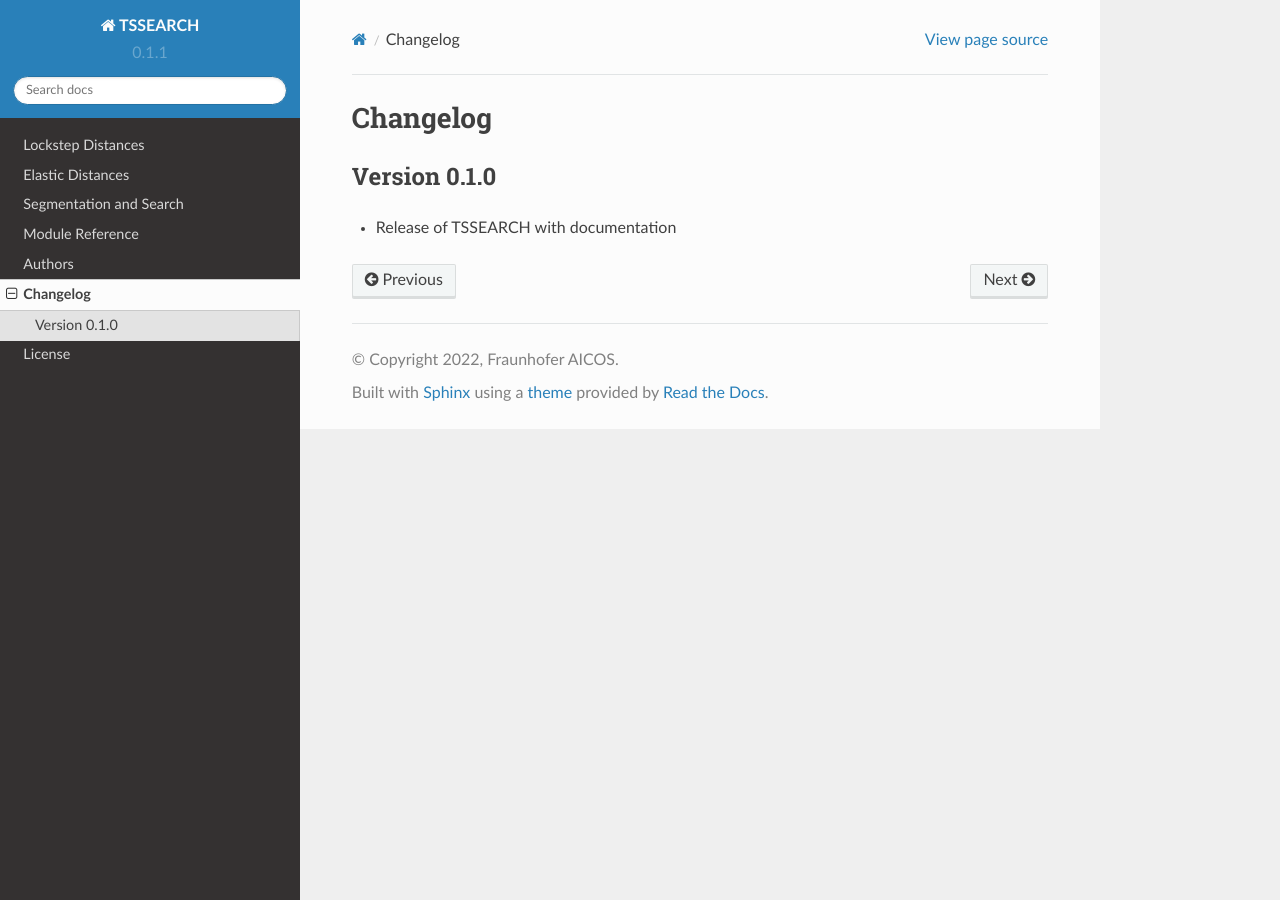
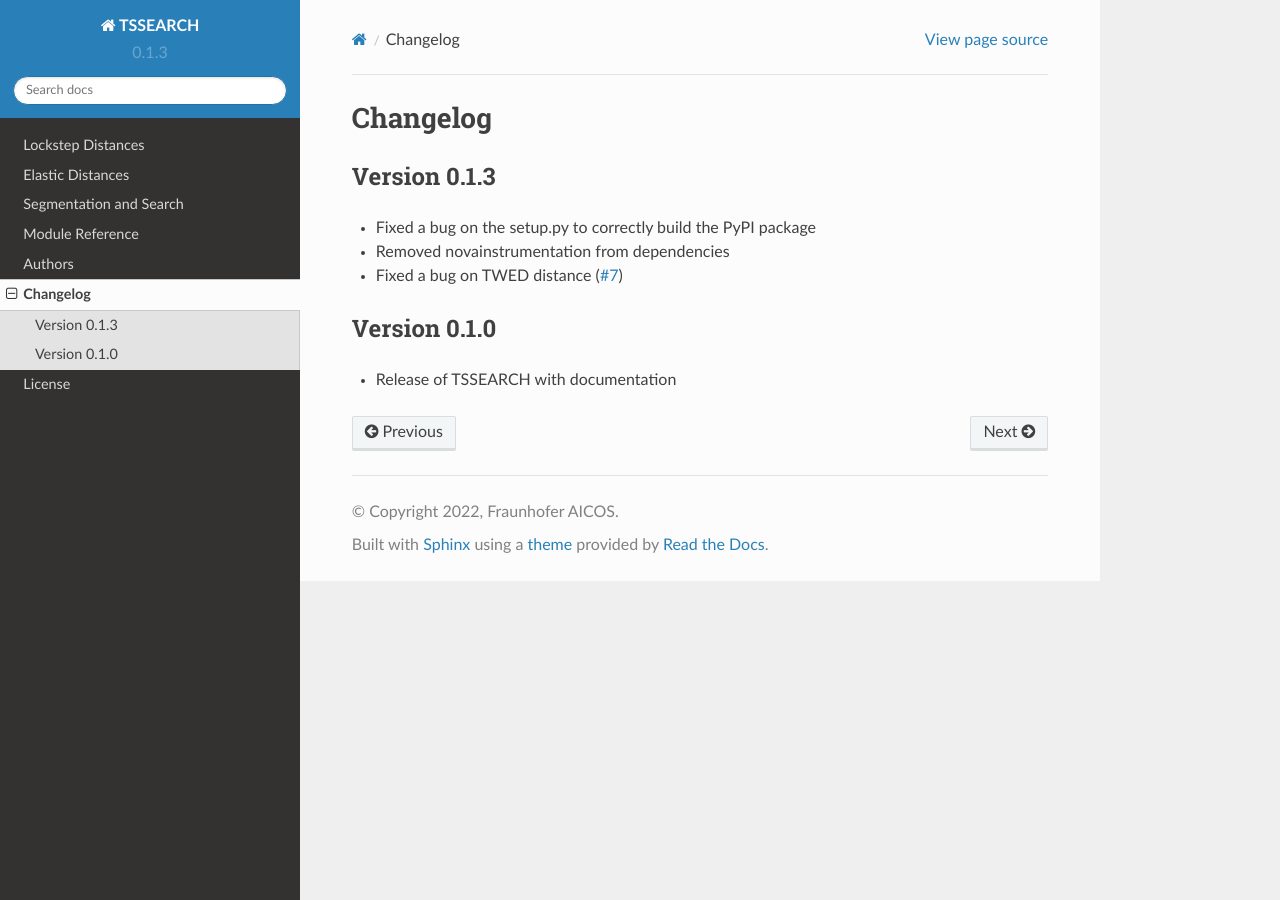
Before and after one commit to fraunhoferportugal/tssearch, a Sphinx documentation site: the page built from docs/changelog.rst, in a window 1280 px wide. Built offline with Sphinx 7.4.7 and the Read the Docs theme 2.0.0, drawn with Linux system fonts in a browser that asks for light colours; formulas are drawn with MathJax 3.

Commit message:
Preparing actions for version update.

```diff
--- a/CHANGELOG.rst
+++ b/CHANGELOG.rst
@@ -1,6 +1,12 @@
 =========
 Changelog
 =========
+
+Version 0.1.3
+=============
+- Fixed a bug on the setup.py to correctly build the PyPI package
+- Removed novainstrumentation from dependencies
+- Fixed a bug on TWED distance (`#7 <https://github.com/fraunhoferportugal/tssearch/pull/7>`_)
 
 Version 0.1.0
 =============
--- a/docs/conf.py
+++ b/docs/conf.py
@@ -69,9 +69,9 @@ author = u'Fraunhofer AICOS'
 # built documents.
 #
 # The short X.Y version.
-version = u'0.1.1'
+version = u'0.1.3'
 # The full version, including alpha/beta/rc tags.
-release = u'0.1.1'
+release = u'0.1.3'
 
 # The language for content autogenerated by Sphinx. Refer to documentation
 # for a list of supported languages.
--- a/requirements.txt
+++ b/requirements.txt
@@ -9,4 +9,3 @@ pandas >= 1.3.4
 scipy >= 1.7.1
 seaborn >= 0.11.2
 setuptools >= 47.1.1
-novainstrumentation == 0.4
--- a/setup.py
+++ b/setup.py
@@ -6,12 +6,12 @@ with open("README.md", "r") as fh:
 
 setuptools.setup(
     name="tssearch",
-    version="0.1.2",
+    version="0.1.3",
     author="Fraunhofer Portugal",
     description="Library for time series subsequence search",
     long_description=long_description,
     long_description_content_type="text/markdown",
-    download_url="https://github.com/fraunhoferportugal/tssearch/archive/refs/tags/v0.1.1.tar.gz",
+    download_url="https://github.com/fraunhoferportugal/tssearch/archive/refs/tags/v0.1.3.tar.gz",
     package_data={'tssearch': ['distances/distances.json', 'examples/ecg.pickle']},
     packages=setuptools.find_packages(),
     classifiers=[
```
Also changed, not shown: 1 other file.
